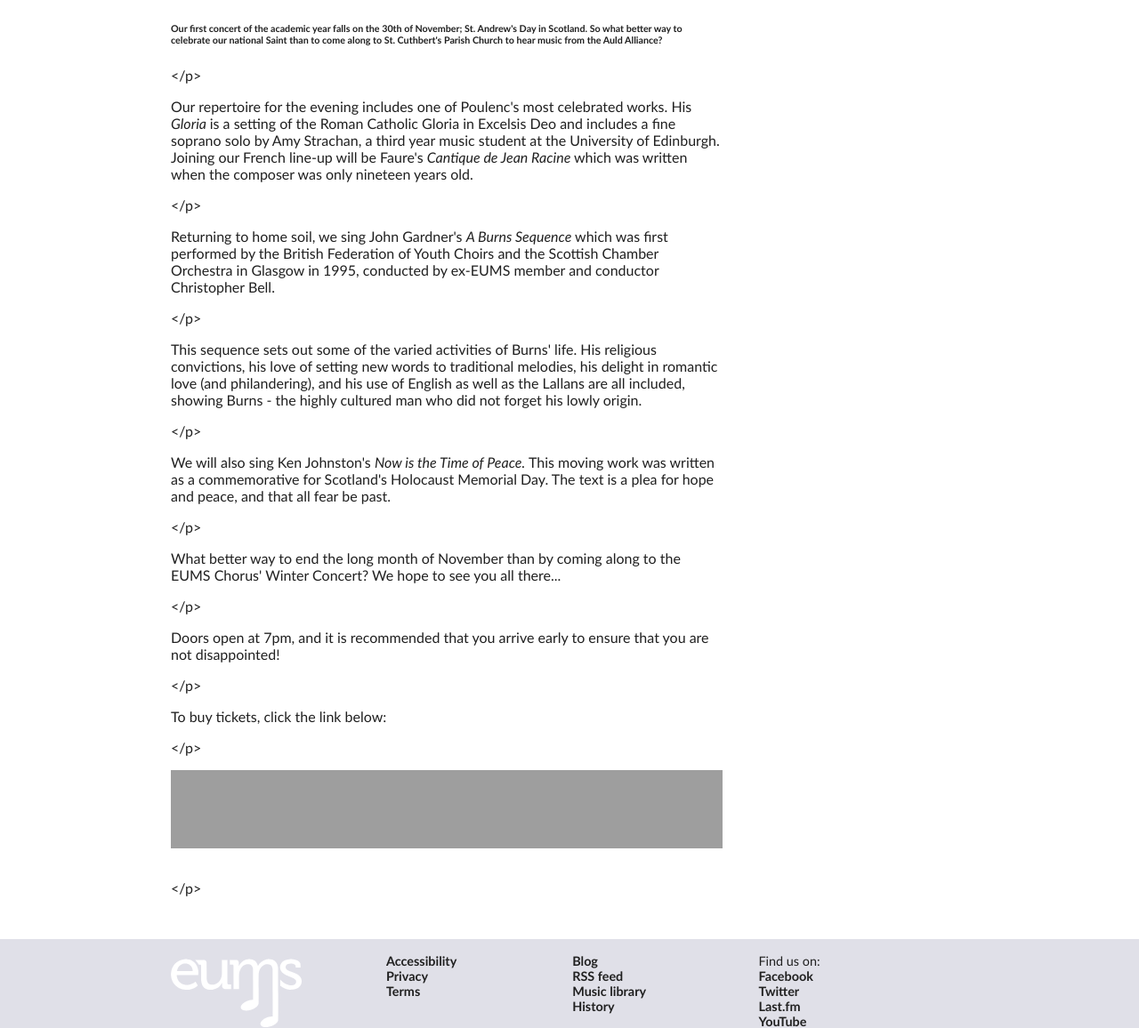
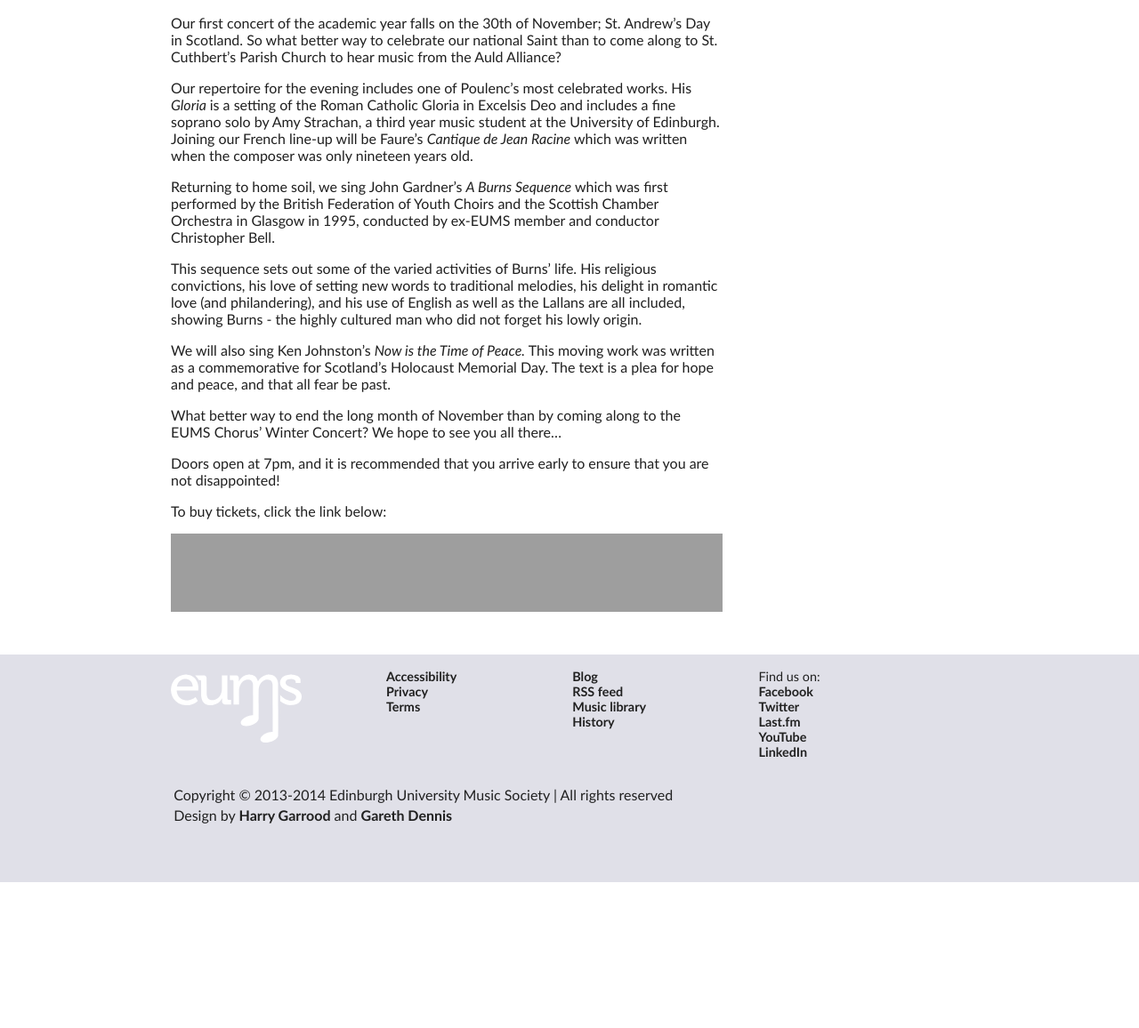
Before and after one commit to eums/website, a Jekyll site: the page built from _posts/2012-11-29-choruswinter.markdown, in a window 1280 px wide and 1400 px high, scrolled down 909 px. Shown: the part 244-1400 px from the top of the window at 89% size. Built offline with Jekyll 4.4.1, drawn with Linux system fonts in a browser that asks for light colours; comment, search, counter and statistics services are not loaded; after the commit the page ends 2145 px from its top, so only the background shows below that; some of the changed lines change nothing that is shown; some of the changed text lies outside the part shown; grey boxes are pictures that could not be loaded.

Commit message:
fix chorus winter concert 2012

```diff
--- a/_posts/2012-11-29-choruswinter.markdown
+++ b/_posts/2012-11-29-choruswinter.markdown
@@ -1,38 +1,26 @@
 ---
 layout: post
-status: publish
 published: true
 title: 'EUMS Chorus: Winter Concert 2012'
-author:
-  display_name: Web Manager
-  login: eums_website
-  email: web@eums.org.uk
-  url: http://www.eums.org.uk
-author_login: eums_website
-author_email: web@eums.org.uk
-author_url: http://www.eums.org.uk
-excerpt: 'EUMS Chorus: Winter Concert 2012 - 19:30, Friday, 30 November 2012 - St.
-  Cuthbert''s Parish Church - Tickets £8/£5'
 wordpress_id: 2583
-wordpress_url: http://eums.eusa.ed.ac.uk/?p=2583
-date: '2012-11-29 17:39:47 -0800'
-date_gmt: '2012-11-29 17:39:47 -0800'
-categories:
-- Events
-- Upcoming Concerts
-- Chorus
-tags: []
-comments: []
 ---
-<p><a title="buy tickets online" href="http://www.ticketsource.co.uk/event/28648"> <img src="http://eums.eusa.ed.ac.uk/wp-content/uploads/images/w620/posters/20121130_chorus.jpg" alt="Concert poster" width="620" height="872" /></a></p>
-<h6>Our first concert of the academic year falls on the 30th of November; St. Andrew's Day in Scotland. So what better way to celebrate our national Saint than to come along to St. Cuthbert's Parish Church to hear music from the Auld Alliance?</h6></p>
-<p>Our repertoire for the evening includes one of Poulenc's most celebrated works. His <em>Gloria </em>is a setting of the Roman Catholic Gloria in Excelsis Deo and includes a fine soprano solo by Amy Strachan, a third year music student at the University of Edinburgh. Joining our French line-up will be Faure's <em>Cantique de Jean Racine </em>which was written when the composer was only nineteen years old.</p></p>
-<p>Returning to home soil, we sing John Gardner's <em>A Burns Sequence</em> which was first performed by the British Federation of Youth Choirs and the Scottish Chamber Orchestra in Glasgow in 1995, conducted by ex-EUMS member and conductor Christopher Bell.</p></p>
-<p>This sequence sets out some of the varied activities of Burns' life. His religious convictions, his love of setting new words to traditional melodies, his delight in romantic love (and philandering), and his use of English as well as the Lallans are all included, showing Burns - the highly cultured man who did not forget his lowly origin.</p></p>
-<p>We will also sing Ken Johnston's <em>Now is the Time of Peace. </em>This moving work was written as a commemorative for Scotland's Holocaust Memorial Day. The text is a plea for hope and peace, and that all fear be past.</p></p>
-<p>What better way to end the long month of November than by coming along to the EUMS Chorus' Winter Concert? We hope to see you all there...</p></p>
-<p>Doors open at 7pm, and it is recommended that you arrive early to ensure that you are not disappointed!</p></p>
-<p>To buy tickets, click the link below:</p></p>
-<p align="middle"><a title="buy tickets online" href="http://www.ticketsource.co.uk/event/28648"> <img src="http://www.ticketsource.co.uk/images/buyTickets/buyTickets-medium.png" alt="" width="118" height="88" border="0" /></a></p><br />
- </p>
-<p> </p>
+
+<a title="buy tickets online" href="http://www.ticketsource.co.uk/event/28648"> <img src="http://eums.eusa.ed.ac.uk/wp-content/uploads/images/w620/posters/20121130_chorus.jpg" alt="Concert poster" width="620" height="872" /></a>
+
+Our first concert of the academic year falls on the 30th of November; St. Andrew's Day in Scotland. So what better way to celebrate our national Saint than to come along to St. Cuthbert's Parish Church to hear music from the Auld Alliance?
+
+Our repertoire for the evening includes one of Poulenc's most celebrated works. His <em>Gloria </em>is a setting of the Roman Catholic Gloria in Excelsis Deo and includes a fine soprano solo by Amy Strachan, a third year music student at the University of Edinburgh. Joining our French line-up will be Faure's <em>Cantique de Jean Racine </em>which was written when the composer was only nineteen years old.
+
+Returning to home soil, we sing John Gardner's <em>A Burns Sequence</em> which was first performed by the British Federation of Youth Choirs and the Scottish Chamber Orchestra in Glasgow in 1995, conducted by ex-EUMS member and conductor Christopher Bell.
+
+This sequence sets out some of the varied activities of Burns' life. His religious convictions, his love of setting new words to traditional melodies, his delight in romantic love (and philandering), and his use of English as well as the Lallans are all included, showing Burns - the highly cultured man who did not forget his lowly origin.
+
+We will also sing Ken Johnston's <em>Now is the Time of Peace. </em>This moving work was written as a commemorative for Scotland's Holocaust Memorial Day. The text is a plea for hope and peace, and that all fear be past.
+
+What better way to end the long month of November than by coming along to the EUMS Chorus' Winter Concert? We hope to see you all there...
+
+Doors open at 7pm, and it is recommended that you arrive early to ensure that you are not disappointed!
+
+To buy tickets, click the link below:
+
+<a title="buy tickets online" href="http://www.ticketsource.co.uk/event/28648"> <img src="http://www.ticketsource.co.uk/images/buyTickets/buyTickets-medium.png" alt="Buy tickets online" width="118" height="88" border="0" /></a>
```
